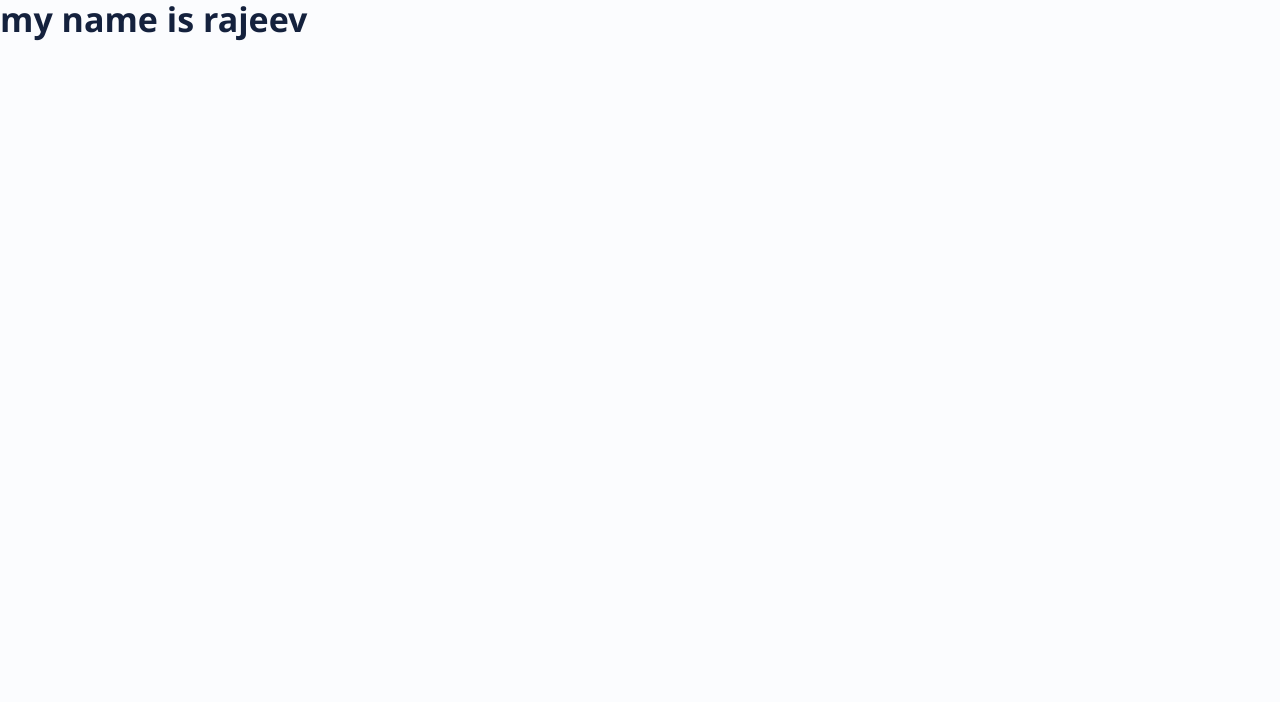
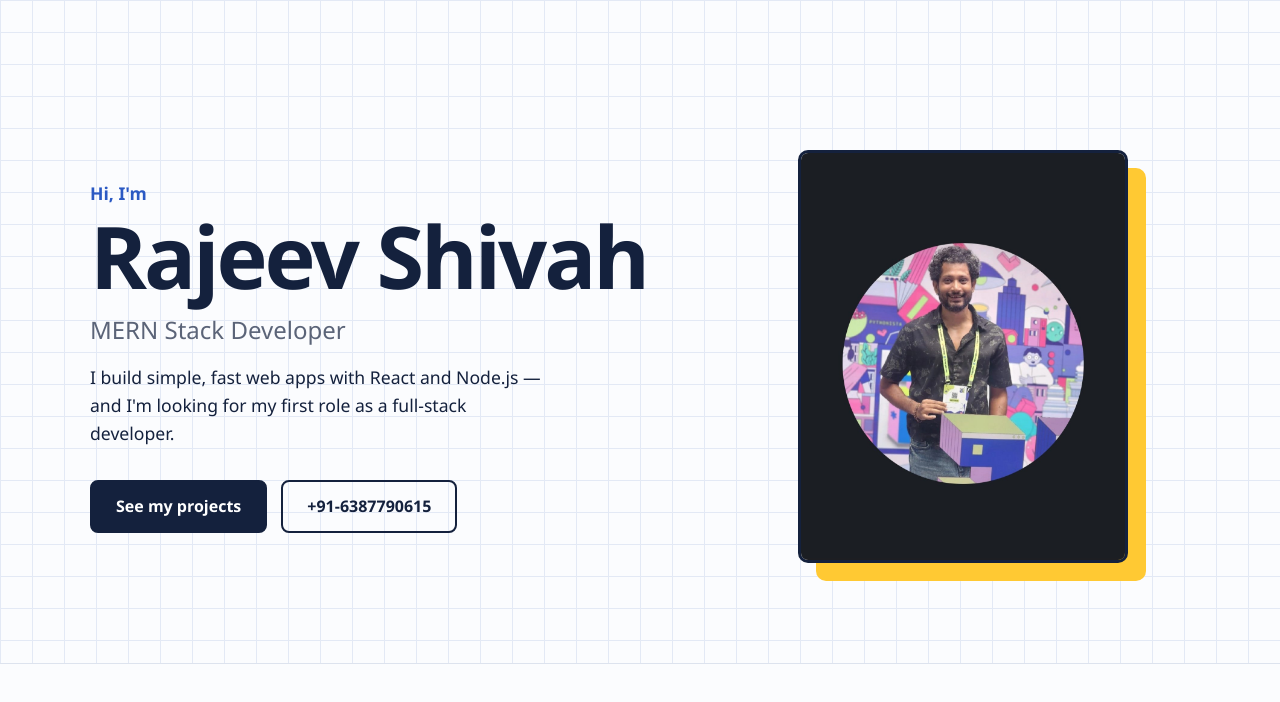
Before and after one commit to minicimextech/portfolio, a React (Vite) app in the folder client/: page / in a window 1280 px wide. Shown: the top 702 px of the page. Built offline with nearby package versions, Linux system fonts and the light colour scheme.

Commit message:
trial done

```diff
--- a/client/src/App.jsx
+++ b/client/src/App.jsx
@@ -3,7 +3,7 @@ import Hero from "./components/Hero";
 function App() {
   return (
     <>
-       <h1>my name is rajeev</h1>
+      <Hero />
     </>
   );
 }
```
